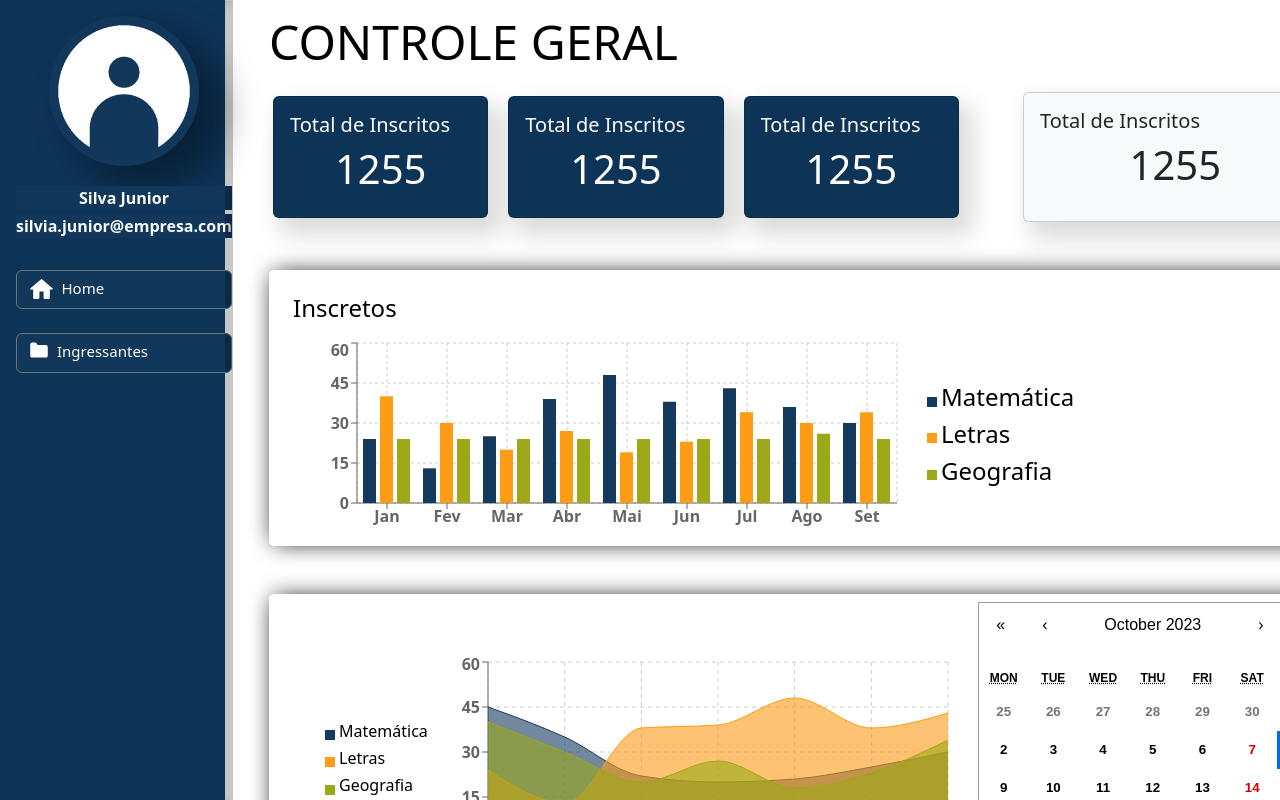
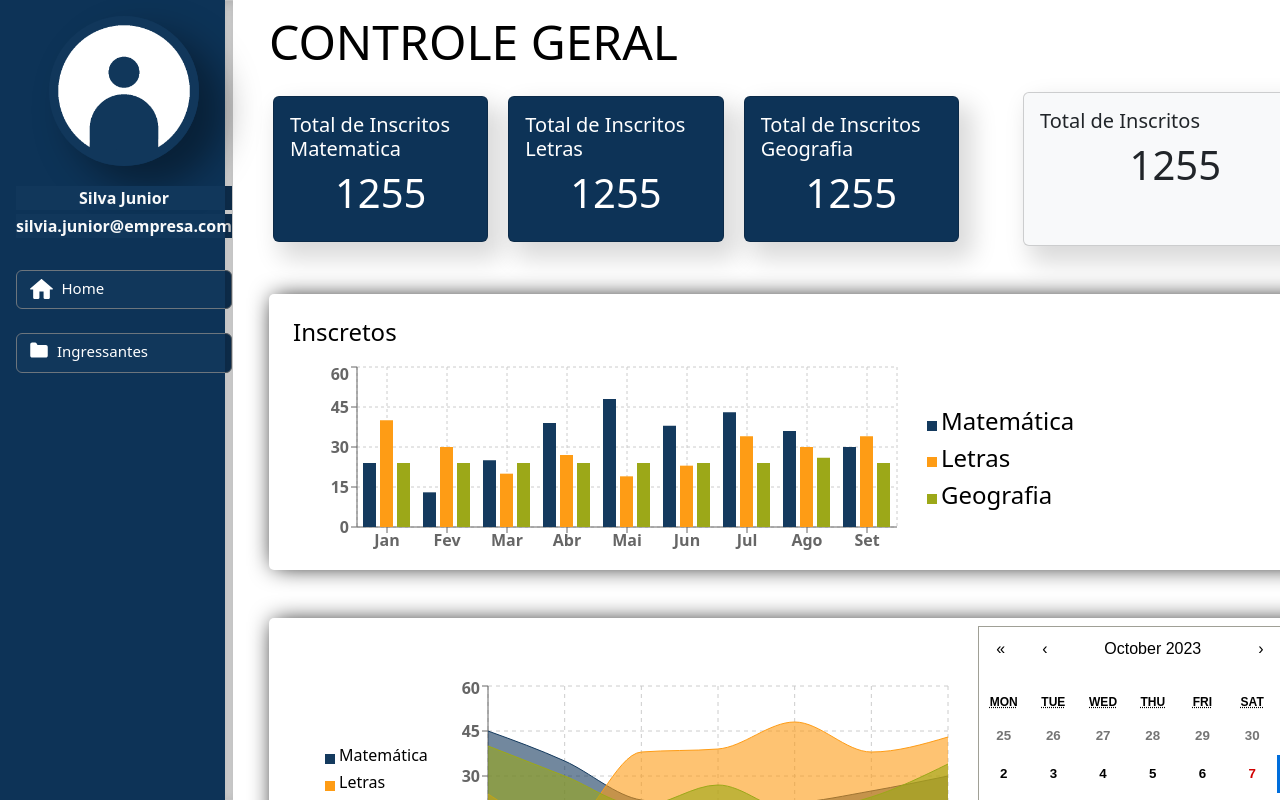
Before and after one commit to Pokernol/ProjetoMuralis, a React (Vite) app: page / in a window 1280 px wide. Shown: the top 800 px of the page. Built offline with nearby package versions, Linux system fonts and the light colour scheme.

Commit message:
adesão dos nomes dos curtos no cartão azul

```diff
--- a/src/App.jsx
+++ b/src/App.jsx
@@ -20,9 +20,9 @@ function App() {
         <Header />
         <div className='me-5 ms-5'>
           <div className='row'>
-            <BlueInscritos />
-            <BlueInscritos />
-            <BlueInscritos />
+            <BlueInscritos curso="Matematica" />
+            <BlueInscritos curso="Letras" />
+            <BlueInscritos curso="Geografia"/>
             <WhiteInscritos />
           </div>
           <div className='row'>
--- a/src/componets/Inscritos/BlueInscritos.jsx
+++ b/src/componets/Inscritos/BlueInscritos.jsx
@@ -1,11 +1,11 @@
 import { Button, Card, CardTitle, CardText} from 'reactstrap';
 import './Inscricoes.css'
 
-function BlueInscritos(){
+function BlueInscritos({curso}){
     return (
         <Card className='m-1 me-3 col-lg-2 col-md-6 col-sm-12 shadow_color_blue' body inverse>
             <CardTitle tag="h5">
-                Total de Inscritos
+                Total de Inscritos {curso}
             </CardTitle>
             <CardText>
             <h3 className='text-center display-6'>1255</h3>
```
